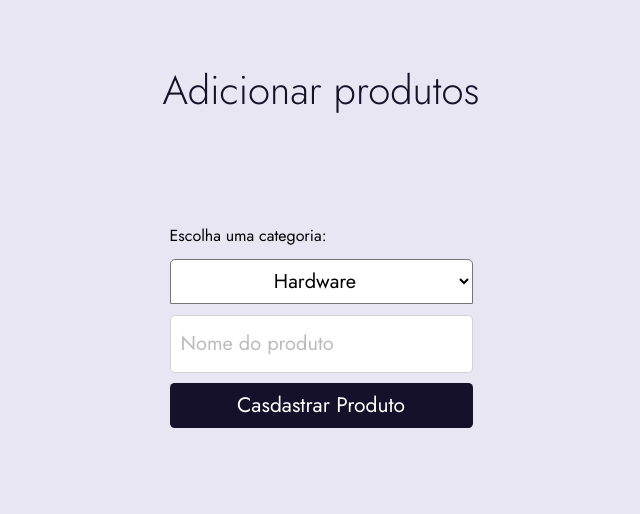
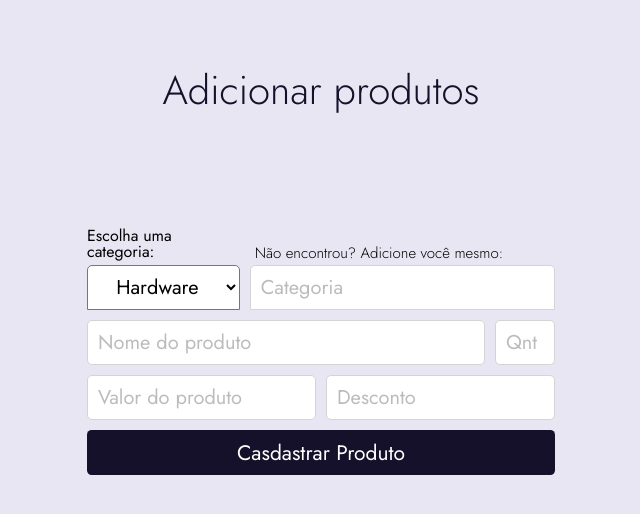
Before and after one commit to Audrey-Costa/i-found-front, a React (Create React App) app: page / in a window 1280 px wide. Shown: the top 514 px of the page, without its empty margins (319-959 px from the left). Built offline with nearby package versions, Linux system fonts and the light colour scheme.

Commit message:
finalizado cadastro de produtos

```diff
--- a/src/components/App/App.js
+++ b/src/components/App/App.js
@@ -3,21 +3,33 @@ import '../../css/styles.css';
 //import css
 
 import { BrowserRouter, Routes, Route } from 'react-router-dom';
+import { useState } from 'react';
+//import react
+
+import UserContext from '../../contexts/UserContext';
+//import contexts
 
 import RegisterPage from '../Register_Page/RegisterPage';
 import LoginPage from '../Login/LoginPage';
 import HomePage from '../Home_Page/HomePage';
 import ProductAddPage from '../Products/Product_Add/ProductAddPage';
+import ProductRegisteredPage from '../Products/Product_Add/ProductRegisteredPage';
 
 export default function App() {
+  const [objLoginResponse, setObjLoginResponse] = useState({});
+
   return (
+    <UserContext.Provider value={{ objLoginResponse, setObjLoginResponse }}>
       <BrowserRouter>
         <Routes>
           <Route path="/add-product" element={<HomePage />} />
           <Route path="/login" element={<LoginPage />} />
           <Route path="/sign-up" element={<RegisterPage />} />
           <Route path="/" element={<ProductAddPage />} />
+
+          <Route path="/sucessProductRegister" element={<ProductRegisteredPage />} />
         </Routes>
       </BrowserRouter>
+    </UserContext.Provider>
   );
 }
--- /dev/null
+++ b/src/components/Products/Product_Add/InputsRegisterProduct.js
@@ -0,0 +1,259 @@
+import styled from 'styled-components';
+import axios from 'axios';
+//===
+import { useContext, useState } from 'react';
+import { useNavigate } from 'react-router-dom';
+
+//===
+
+import UserContext from '../../../contexts/UserContext';
+
+import ButtonSubmit from '../../../shared/ButtonSubmit';
+import Loading from '../../../shared/Loading';
+
+export default function InputRegisterProduct() {
+  const navigate = useNavigate();
+  const { objLoginResponse } = useContext(UserContext);
+  const [inputCategory, setInputCategory] = useState('');
+  const [inputNameProduct, setInputNameProduct] = useState('');
+  const [inputAmountroduct, setInputAmountroduct] = useState('');
+  const [inpuPriceProduct, setInpuPriceProduct] = useState('');
+  const [inputDiscountProduct, setInputDiscountProduct] = useState('');
+  const [selectCategory, setSelectCategory] = useState(1);
+  const [objNewProduct, setObjNewProduct] = useState({
+    category: '',
+    name: '',
+    amount: '',
+    price: '',
+    discount: ''
+  });
+
+  const URL = 'htpp://localhost:5000';
+
+  const config = {
+    headers: objLoginResponse.headers
+  };
+
+  const [stateButton, setStateButton] = useState('habilitado');
+
+  function registerProduct(event) {
+    event.preventDefault();
+    setStateButton('loading');
+    objNewProduct.category = selectCategory;
+    if (inputCategory) objNewProduct.category = inputCategory;
+
+    // ===
+
+    objNewProduct.name = inputNameProduct;
+    objNewProduct.amount = inputAmountroduct;
+    objNewProduct.price = inpuPriceProduct;
+    objNewProduct.discount = inputDiscountProduct;
+    // ===
+
+    setObjNewProduct({ ...objNewProduct });
+    console.log('o objeto é', objNewProduct);
+    const promise = axios.post(URL, objNewProduct);
+
+    promise.then(() => {
+      navigate('../sucessProductRegister', { replace: true });
+    });
+    promise.catch(err => {
+      console.log('esse é o erro:', err);
+      setStateButton('err');
+    });
+  }
+
+  return (
+    <ContainerFormStyle>
+      <form onSubmit={registerProduct}>
+        <section className="sectionCategories">
+          <div className="containerSelect">
+            <label htmlFor="categories">Escolha uma categoria: </label>
+            <select
+              value={selectCategory}
+              onChange={e => setSelectCategory(e.target.value)}
+              name="categories"
+              id="categories"
+            >
+              <option value="hardware">Hardware</option>
+              <option value="software">Software</option>
+              <option value="memory">Memória</option>
+              <option value="sound">som</option>
+            </select>
+          </div>
+          <div className="containerAddCategory">
+            <label htmlFor="inputCategory">Não encontrou? Adicione você mesmo:</label>
+            <InputClass
+              placeholder="Categoria"
+              id="inputCategory"
+              type="text"
+              value={inputCategory}
+              onChange={e => setInputCategory(e.target.value)}
+            />
+          </div>
+        </section>
+
+        <section className="sectionDescriptionProduct">
+          <InputClass
+            placeholder="Nome do produto"
+            type="text"
+            value={inputNameProduct}
+            onChange={e => setInputNameProduct(e.target.value)}
+            required
+          />
+
+          <InputClass
+            placeholder="Qntd"
+            type="number"
+            value={inputAmountroduct}
+            onChange={e => setInputAmountroduct(e.target.value)}
+            required
+          />
+        </section>
+
+        <section className="sectionPrice">
+          <InputClass
+            placeholder="Valor do produto"
+            type="number"
+            value={inpuPriceProduct}
+            onChange={e => setInpuPriceProduct(e.target.value)}
+            required
+          />
+
+          <InputClass
+            placeholder="Desconto"
+            type="number"
+            value={inputDiscountProduct}
+            onChange={e => setInputDiscountProduct(e.target.value)}
+            required
+          />
+        </section>
+
+        <ButtonSubmit
+          type="submit"
+          backgroundcolor={
+            stateButton === 'err'
+              ? '#8a8893'
+              : stateButton === 'loading'
+              ? '#8a8893'
+              : '#16112B'
+          }
+        >
+          {stateButton === 'err' ? (
+            'Não foi possível cadastrar o produto'
+          ) : stateButton === 'loading' ? (
+            <Loading height={20} width={20} />
+          ) : (
+            'Casdastrar Produto'
+          )}
+        </ButtonSubmit>
+      </form>
+    </ContainerFormStyle>
+  );
+}
+
+const ContainerFormStyle = styled.div`
+  display: flex;
+  justify-content: center;
+
+  form {
+    display: flex;
+    flex-direction: column;
+    justify-content: space-between;
+    width: 90%;
+    max-width: 600px;
+  }
+
+  .sectionCategories {
+    display: flex;
+    justify-content: center;
+    align-items: flex-end;
+    justify-content: space-between;
+    margin-bottom: 10px;
+    width: 100%;
+
+    input:last-child {
+      width: 100%;
+      border-radius: 5px 5px 0 0;
+    }
+
+    .containerSelect {
+      display: flex;
+      flex-direction: column;
+      justify-content: center;
+      width: 50%;
+
+      margin-right: 10px;
+
+      select {
+        background-color: #ffffff;
+        border-radius: 5px 5px 0 0;
+        text-align: center;
+        font-family: 'Jost', sans-serif;
+        font-size: 20px;
+        height: 45px;
+        min-width: 150px;
+        width: 100%;
+
+        margin-top: 5px;
+      }
+    }
+
+    .containerAddCategory {
+      display: flex;
+      flex-direction: column;
+
+      label {
+        margin-left: 5px;
+        margin-bottom: 4px;
+        font-weight: 100;
+        font-size: 15px;
+      }
+    }
+
+    .containerAddCategory {
+      width: 100%;
+    }
+  }
+
+  .sectionDescriptionProduct {
+    display: flex;
+    justify-content: center;
+    align-items: flex-end;
+    justify-content: space-between;
+    margin-bottom: 10px;
+    width: 100%;
+    input:first-child {
+      margin-right: 10px;
+    }
+    input:last-child {
+      width: 60px;
+    }
+  }
+
+  .sectionPrice {
+    display: flex;
+
+    margin-bottom: 10px;
+
+    input:first-child {
+      margin-right: 10px;
+    }
+  }
+`;
+
+const InputClass = styled.input`
+  font-size: 20px;
+  width: 100%;
+  height: 45px;
+  background: #ffffff;
+  border: 1px solid #d4d4d4;
+  font-family: 'Jost', sans-serif;
+  border-radius: 5px;
+  padding-left: 10px;
+
+  color: #000000;
+  ::placeholder {
+    color: #0004;
+  }
+`;
--- a/src/components/Products/Product_Add/ProductAddPage.js
+++ b/src/components/Products/Product_Add/ProductAddPage.js
@@ -4,11 +4,10 @@ import Header from '../../../shared/Header';
 import TitlePage from '../../../shared/TitlePage';
 import H1 from '../../../shared/H1';
 import Main from '../../../shared/Main';
-import ButtonSubmit from '../../../shared/ButtonSubmit';
-import { useState } from 'react';
+
+import InputRegisterProduct from './InputsRegisterProduct';
 //
 export default function Product_Add_Page() {
-  const [inputNameProduct, setInputNameProduct] = useState('');
   return (
     <>
       <Header>
@@ -16,59 +15,9 @@ export default function Product_Add_Page() {
           <H1>Adicionar produtos</H1>
         </TitlePage>
       </Header>
-      <Main margin_top={'100'}>
-        <FormStyle action="">
-          <label htmlFor="categories">Escolha uma categoria: </label>
-          <select name="categories" id="categories">
-            <option value="hardware">Hardware</option>
-            <option value="software">Software</option>
-            <option value="memory">Memória</option>
-            <option value="sound">som</option>
-          </select>
-          <InputClass
-            placeholder="Nome do produto"
-            type="text"
-            value={inputNameProduct}
-            onChange={e => setInputNameProduct(e.target.value)}
-            required
-          />
-
-          <ButtonSubmit backgroundcolor={'#16112B'}> Casdastrar Produto </ButtonSubmit>
-        </FormStyle>
+      <Main margin_top={'100.1'}>
+        <InputRegisterProduct />
       </Main>
     </>
   );
 }
-
-const FormStyle = styled.div`
-  display: flex;
-  flex-direction: column;
-  height: 200px;
-  justify-content: space-between;
-  select {
-    background-color: #ffffff;
-    border-radius: 5px 5px 0 0;
-    text-align: center;
-    font-family: 'Jost', sans-serif;
-    font-size: 20px;
-    height: 45px;
-    width: 303px;
-    margin-top: 5px;
-  }
-`;
-
-const InputClass = styled.input`
-  font-size: 20px;
-  width: 100%;
-  height: 58px;
-  background: #ffffff;
-  border: 1px solid #d4d4d4;
-  font-family: 'Jost', sans-serif;
-  border-radius: 5px;
-  padding-left: 10px;
-
-  color: #000000;
-  ::placeholder {
-    color: #0004;
-  }
-`;
--- /dev/null
+++ b/src/components/Products/Product_Add/ProductRegisteredPage.js
@@ -0,0 +1,9 @@
+import TitlePage from '../../../shared/TitlePage';
+import H1 from '../../../shared/H1';
+export default function ProductRegisteredPage() {
+  return (
+    <TitlePage>
+      <H1>Produto cadastrado com sucesso!</H1>
+    </TitlePage>
+  );
+}
--- a/src/components/Register_Page/InputsRegister.js
+++ b/src/components/Register_Page/InputsRegister.js
@@ -97,6 +97,7 @@ export default function InputsRegister() {
           required
         />
         <ButtonSubmit
+          width={'303px'}
           backgroundcolor={
             stateButton === 'err'
               ? '#d4d4d4'
--- /dev/null
+++ b/src/contexts/UserContext.js
@@ -0,0 +1,5 @@
+import { createContext } from 'react';
+
+const UserContext = createContext();
+
+export default UserContext;
--- a/src/shared/ButtonSubmit.js
+++ b/src/shared/ButtonSubmit.js
@@ -1,15 +1,15 @@
 import styled from 'styled-components';
 
-export default function ButtonSubmit({ backgroundcolor, children }) {
+export default function ButtonSubmit({ backgroundcolor, children, width }) {
   return (
-    <ButtonSubmitStyle backgroundcolor={backgroundcolor} type="submit">
+    <ButtonSubmitStyle backgroundcolor={backgroundcolor} width={width} type="submit">
       {children}
     </ButtonSubmitStyle>
   );
 }
 
 const ButtonSubmitStyle = styled.button`
-  width: 303px;
+  width: ${props => props.width};
   height: 45px;
   background: ${props => props.backgroundcolor};
   border-radius: 4.63636px;
```
Also changed, not shown: src/components/Login/InputLogin.js (+8 -2 lines). Lines whose indentation alone changed are shown as unchanged.
